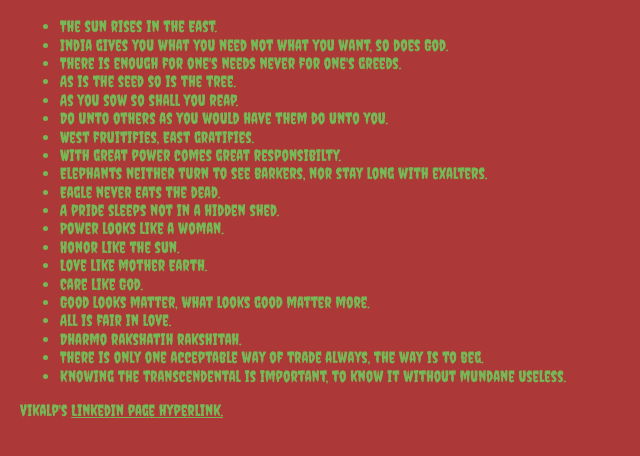
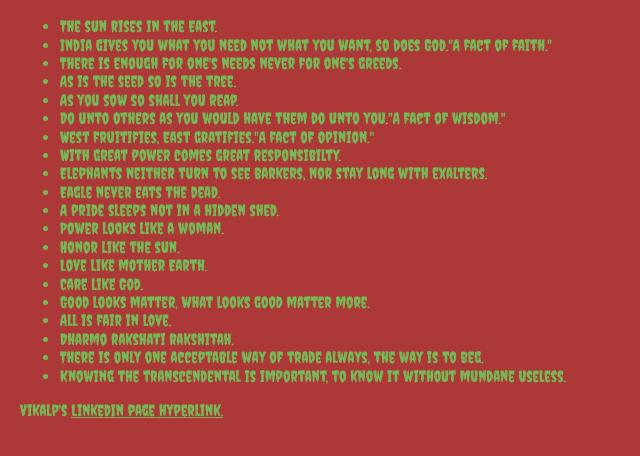
Before and after one commit to DeveloperVikalp/factsVikalpAdmires, a website built with Vite: page index.html in a window 1280 px wide. Shown: the part 130-586 px from the top of the page, without its empty margins (0-640 px from the left). Built offline with nearby package versions, Linux system fonts and the light colour scheme; a web font is replaced by a local one.

Commit message:
corrections and changes

```diff
--- a/index.html
+++ b/index.html
@@ -10,12 +10,12 @@
         <h2> Facts Vikalp admires</h2>
         <ul>
             <li>The sun rises in the East.</li>
-            <li>India gives you what you need not what you want, so does God.</li>
+            <li>India gives you what you need not what you want, so does God."A fact of faith."</li>
             <li>There is enough for one's needs never for one's greeds.</li>
             <li>As is the seed so is the tree.</li>
             <li>As you sow so shall you reap. </li>
-            <li>Do unto others as you would have them do unto you.</li>
-            <li>West fruitifies, East gratifies.</li>
+            <li>Do unto others as you would have them do unto you."A fact of wisdom."</li>
+            <li>West fruitifies, East gratifies."A fact of opinion."</li>
             <li>With great power comes great responsibilty.</li>
             <li>Elephants neither turn to see barkers, nor stay long with exalters.</li>
             <li>Eagle never eats the dead.</li>
@@ -26,7 +26,7 @@
             <li>Care like God.</li>
             <li>Good looks matter, what looks good matter more.</li>
             <li>All is fair in love.</li>
-            <li>Dharmo rakshatih rakshitah.</li>
+            <li>Dharmo rakshati rakshitah.</li>
             <li>There is only one acceptable way of trade always, the way is to beg.</li>
             <li>Knowing the transcendental is important, to know it without mundane useless.</li>
         </ul>
```
